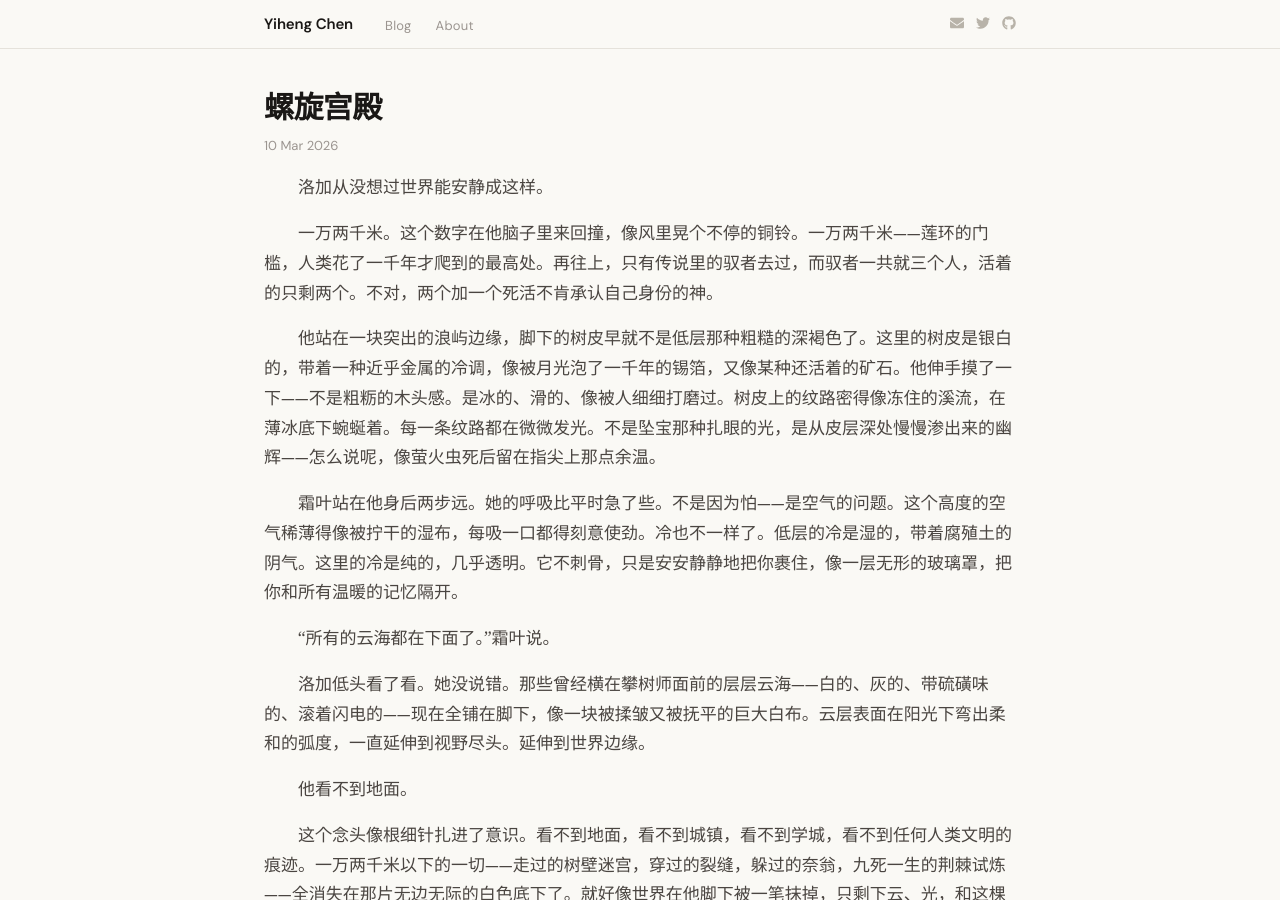
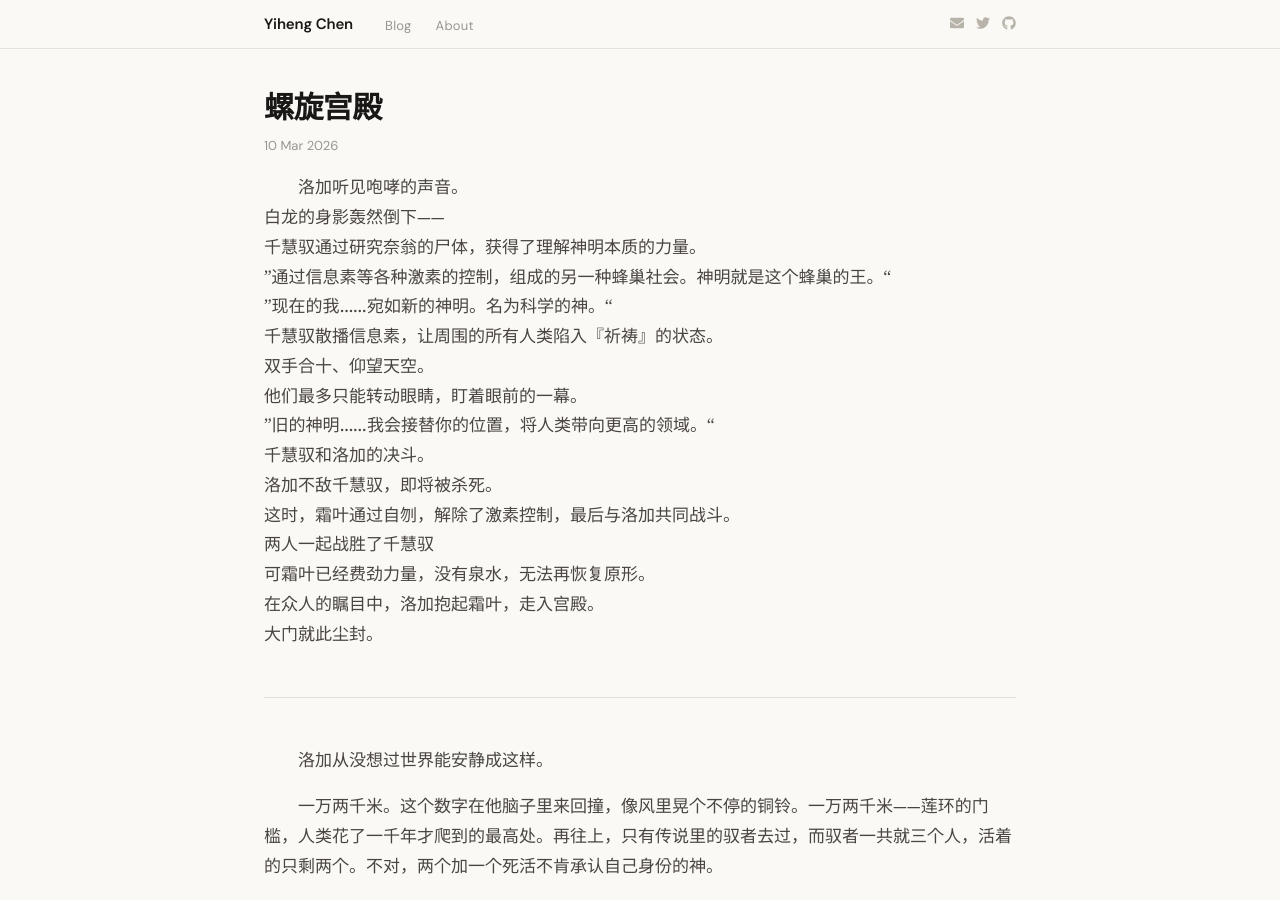
Before and after one commit to yihenc/yihenc.github.io, a Jekyll site: the page built from _posts/2026-03-10-螺旋宫殿.md, in a window 1280 px wide and 900 px high. Built offline with Jekyll 4.4.1, drawn with Linux system fonts in a browser that asks for light colours; nearby versions of some CDN libraries.

Commit message:
Update: 螺旋宫殿

```diff
--- a/_posts/2026-03-10-螺旋宫殿.md
+++ b/_posts/2026-03-10-螺旋宫殿.md
@@ -3,6 +3,36 @@ layout: post
 title: "螺旋宫殿"
 date: 2026-03-10 00:00 +0000
 ---
+洛加听见咆哮的声音。
+白龙的身影轰然倒下——
+千慧驭通过研究奈翁的尸体，获得了理解神明本质的力量。
+”通过信息素等各种激素的控制，组成的另一种蜂巢社会。神明就是这个蜂巢的王。“
+”现在的我……宛如新的神明。名为科学的神。“
+千慧驭散播信息素，让周围的所有人类陷入『祈祷』的状态。
+双手合十、仰望天空。
+他们最多只能转动眼睛，盯着眼前的一幕。
+”旧的神明……我会接替你的位置，将人类带向更高的领域。“
+千慧驭和洛加的决斗。
+洛加不敌千慧驭，即将被杀死。
+这时，霜叶通过自刎，解除了激素控制，最后与洛加共同战斗。
+两人一起战胜了千慧驭
+可霜叶已经费劲力量，没有泉水，无法再恢复原形。
+在众人的瞩目中，洛加抱起霜叶，走入宫殿。
+大门就此尘封。
+
+
+
+
+
+
+
+-----
+
+
+
+
+
+
 洛加从没想过世界能安静成这样。
 
 一万两千米。这个数字在他脑子里来回撞，像风里晃个不停的铜铃。一万两千米——莲环的门槛，人类花了一千年才爬到的最高处。再往上，只有传说里的驭者去过，而驭者一共就三个人，活着的只剩两个。不对，两个加一个死活不肯承认自己身份的神。
```
